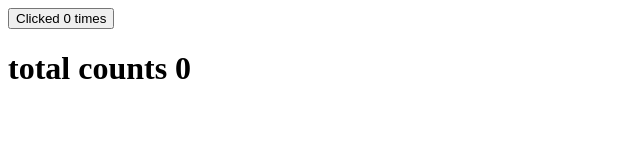
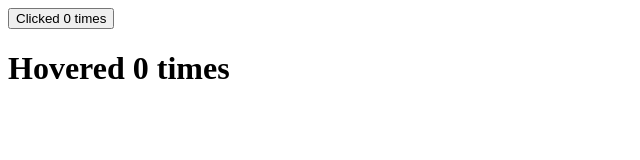
Before and after one commit to nayem-miah/React-Sumit, a React (Vite) app in the folder sumitVai/: page / in a window 1280 px wide. Shown: the top 160 px of the page, without its empty margins (0-640 px from the left). Built offline with nearby package versions, Linux system fonts and the light colour scheme.

Commit message:
'commited'

```diff
--- a/sumitVai/src/App.jsx
+++ b/sumitVai/src/App.jsx
@@ -8,8 +8,9 @@ import Form from './componets/Form'
 // import Calculator from './componets/cm-inch-lifting-state-up/Calculator'
 // import ClickCount from './componets/higher-oerder-components/ClickCount'
 // import HoverCounter from './componets/higher-oerder-components/HoverCounter'
-import ClickCounter from './componets/HOC/ClickCounter'
-import HoverMouse from './componets/HOC/HoverMouse'
+import ClickCounter from './componets/Render_Props/ClickCounter'
+import HoverMouse from './componets/Render_Props/HoverMouse'
+import Counter from './componets/Render_Props/Counter'
 
 function App() {
   // const quantities = [1,3,5,23]
@@ -24,8 +25,20 @@ function App() {
      {/* <Calculator/> */}
      {/* <ClickCount/>     */}
      {/* <HoverCounter/>   */}
-     <ClickCounter/>
-     <HoverMouse/>
+     {/* <ClickCounter/>
+     <HoverMouse/>     */}
+
+     <Counter Renfunc = {(counter,incrementCount)=>(
+           <ClickCounter count={counter} incrementCount={incrementCount} />
+
+           )}
+      />
+    <Counter Renfunc = {(count, handler)=> (
+        <HoverMouse count = {count} handler={handler} />
+    )}/>
+
+
+
     </>
   )
 }
--- a/sumitVai/src/componets/HOC/ClickCounter.jsx
+++ /dev/null
@@ -1,13 +0,0 @@
-
-import withCounter from './WithCounter'
-
-const ClickCounter=(props)=> {
-    const {count, handeler} = props
-    return (
-      <div>
-          <button onClick={handeler} type='button' > Clicked {count} times</button>
-        </div>
-    )
-  }
-
-export default withCounter(ClickCounter)
--- a/sumitVai/src/componets/HOC/HoverMouse.jsx
+++ /dev/null
@@ -1,12 +0,0 @@
-import React from 'react'
-import withCounter from './WithCounter'
-
-const HoverMouse=(props)=> {
-    const {count, handeler} = props
-  return (
-    <div>
-      <h1 onMouseOver={handeler}>total counts {count}</h1>
-    </div>
-  )
-}
-export default withCounter(HoverMouse)
--- a/sumitVai/src/componets/HOC/WithCounter.jsx
+++ /dev/null
@@ -1,28 +0,0 @@
-import { Component} from 'react'
-
-const withCounter = (OrginalComponent)=>{
-
-
-   class NewComponent extends Component {
-
-        state={
-            count: 0
-        }
-        ClickHandler = () => {
-
-            this.setState({count: this.state.count + 1})
-
-        }
-
-      render() {
-
-        const {count} = this.state
-        return <OrginalComponent count = {count} handeler = {this.ClickHandler}/>
-
-      }
-    }
-    return NewComponent
-
-}
-
-export default withCounter
--- /dev/null
+++ b/sumitVai/src/componets/Render_Props/ClickCounter.jsx
@@ -0,0 +1,16 @@
+
+import React, { Component } from 'react'
+
+export default class ClickCounter extends Component {
+
+
+  render() {
+   const { count, incrementCount } = this.props
+    return (
+
+      <div>
+          <button onClick={incrementCount} type='button' > Clicked {count} times</button>
+       </div>
+    )
+  }
+}
--- /dev/null
+++ b/sumitVai/src/componets/Render_Props/Counter.jsx
@@ -0,0 +1,20 @@
+import React, { Component } from 'react'
+
+export default class Counter extends Component {
+
+    state={
+        count: 0
+    }
+    ClickHandler = () => {
+
+        this.setState({count: this.state.count + 1})
+
+    }
+
+  render() {
+    const {count} = this.state;
+    const {Renfunc} = this.props;
+
+    return Renfunc(count, this.ClickHandler);
+  }
+}
--- /dev/null
+++ b/sumitVai/src/componets/Render_Props/HoverMouse.jsx
@@ -0,0 +1,15 @@
+
+
+import React, { Component } from 'react'
+
+export default class HoverMouse extends Component {
+
+  render() {
+    const {count, handler} = this.props
+    return (
+    <div>
+        <h1 onMouseOver={handler}> Hovered {count} times</h1>
+    </div>
+    )
+  }
+}
```
